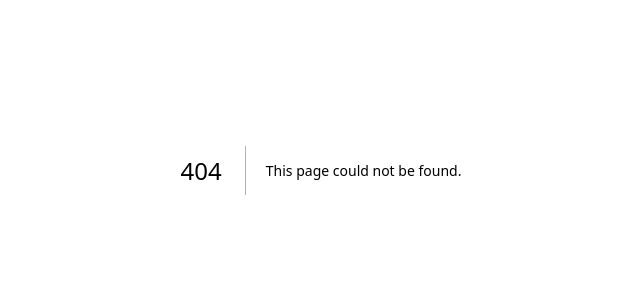
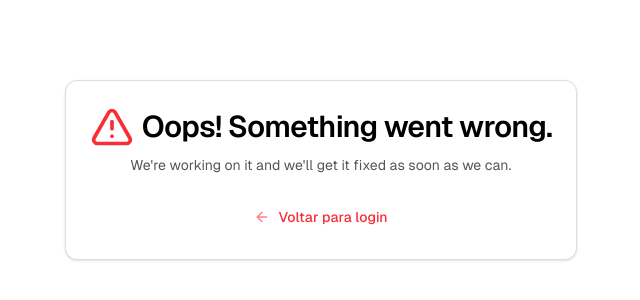
Before and after one commit to jsgarcia-dev/monorepo, a Next.js app in the folder apps/web/: page /auth/error in a window 1280 px wide. Before the commit this address had no page. Shown: the part 230-530 px from the top of the page, without its empty margins (319-959 px from the left). Built offline with nearby package versions, Linux system fonts and the light colour scheme.

Commit message:
feat: implement oauth account linking and error handling

```diff
--- /dev/null
+++ b/apps/web/app/auth/error/page.tsx
@@ -0,0 +1,5 @@
+import ErrorCard from '@/components/auth/error-card';
+
+export default function AuthErrorPage() {
+  return <ErrorCard />;
+}
--- a/apps/web/auth.ts
+++ b/apps/web/auth.ts
@@ -6,6 +6,22 @@ import authConfig from '@/auth.config';
 import { getUserById } from '@/data/user';
 
 export const { auth, handlers, signIn, signOut } = NextAuth({
+  pages: {
+    signIn: '/auth/sign-in',
+    error: '/auth/error',
+  },
+  events: {
+    async linkAccount({ user }) {
+      await prisma.user.update({
+        where: {
+          id: user.id,
+        },
+        data: {
+          emailVerified: new Date(),
+        },
+      });
+    },
+  },
   callbacks: {
     // TODO FEAT: Implementar a verificação de email no login
     // async signIn({ user }) {
--- /dev/null
+++ b/apps/web/components/auth/error-card.tsx
@@ -0,0 +1,39 @@
+import { ArrowLeft, MoveLeft, TriangleAlert } from 'lucide-react';
+import { Button } from '../ui/button';
+import { Card, CardHeader, CardTitle, CardDescription, CardFooter } from '../ui/card';
+import Link from 'next/link';
+
+export default function ErrorCard() {
+  return (
+    <div>
+      <Card className="w-fit">
+        <CardHeader>
+          <CardTitle className="flex items-center text-3xl">
+            <TriangleAlert size={44} className="text-red-500" />
+            <span className="ml-2">Oops! Something went wrong.</span>
+          </CardTitle>
+          <CardDescription className="text-center">
+            We're working on it and we'll get it fixed as soon as we can.
+          </CardDescription>
+        </CardHeader>
+
+        <CardFooter className="flex justify-center">
+          <Link href="/auth/sign-in">
+            <Button
+              className="group flex items-center text-sm text-red-500 hover:text-red-500"
+              variant="ghost"
+            >
+              <ArrowLeft
+                className="text-red-500 opacity-60 transition-transform group-hover:-translate-x-0.5"
+                size={16}
+                strokeWidth={2}
+                aria-hidden="true"
+              />
+              Voltar para login
+            </Button>
+          </Link>
+        </CardFooter>
+      </Card>
+    </div>
+  );
+}
--- a/apps/web/components/auth/signin-form.tsx
+++ b/apps/web/components/auth/signin-form.tsx
@@ -14,8 +14,14 @@ import { useActionState } from 'react';
 import { SigninAuth } from '@/_actions/auth/signin-actions';
 import FormError from './form-error';
 import FormSuccess from './form-success';
+import { useSearchParams } from 'next/navigation';
 
 export function SignInForm({ className, ...props }: React.ComponentPropsWithoutRef<'div'>) {
+  const searchParams = useSearchParams();
+  const urlError =
+    searchParams.get('error') === 'OAuthAccountNotLinked'
+      ? 'Email already in use with different provider!'
+      : '';
   const [formState, formAction, isPending] = useActionState(SigninAuth, null);
 
   return (
@@ -65,7 +71,9 @@ export function SignInForm({ className, ...props }: React.ComponentPropsWithoutR
                   />
                 </div>
               </div>
-              {formState?.error && <FormError message={formState.error} />}
+              {(formState?.error || urlError) && (
+                <FormError message={formState?.error || urlError} />
+              )}
               {formState?.success && <FormSuccess message={formState.success} />}
               <Button
                 type="submit"
--- a/apps/web/routes.ts
+++ b/apps/web/routes.ts
@@ -6,7 +6,7 @@ export const publicRoutes = ['/'];
 /**
  * An array of routes that are used for authentication These routes will redirect logged in users to /settings
  */
-export const authRoutes = ['/auth/sign-in', '/auth/sign-up'];
+export const authRoutes = ['/auth/sign-in', '/auth/sign-up', '/auth/error'];
 
 /**
  * Routes that start with this prefix are used for API authentication purposes
```
